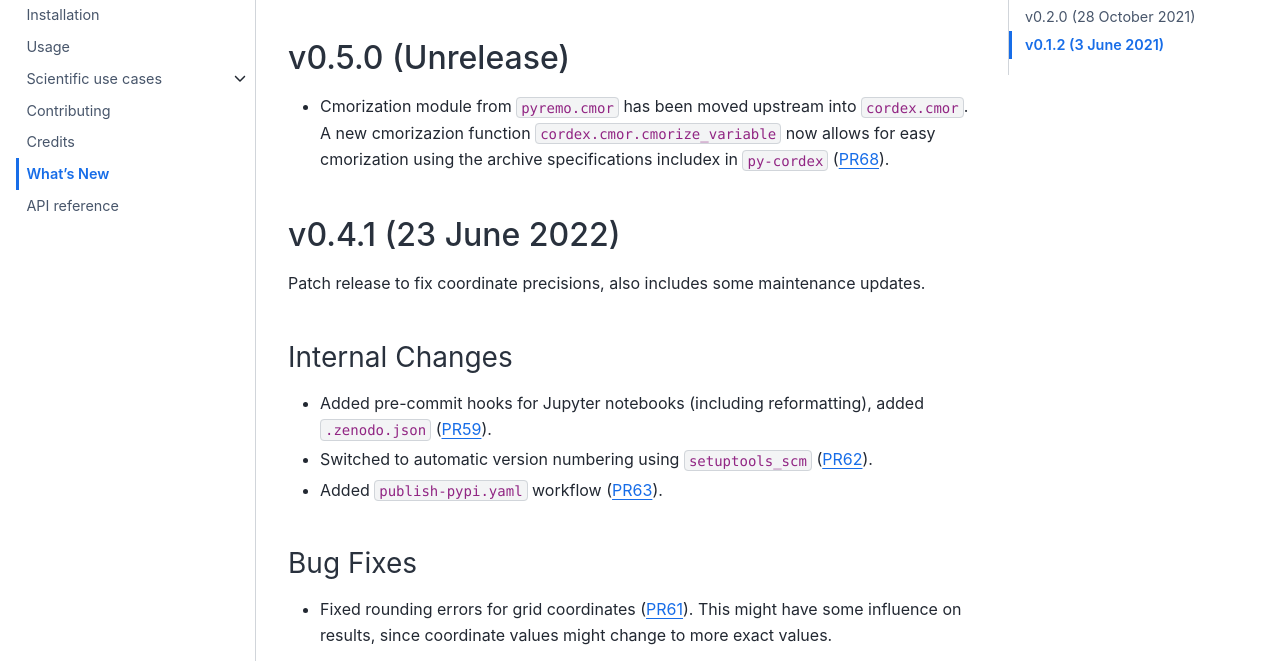
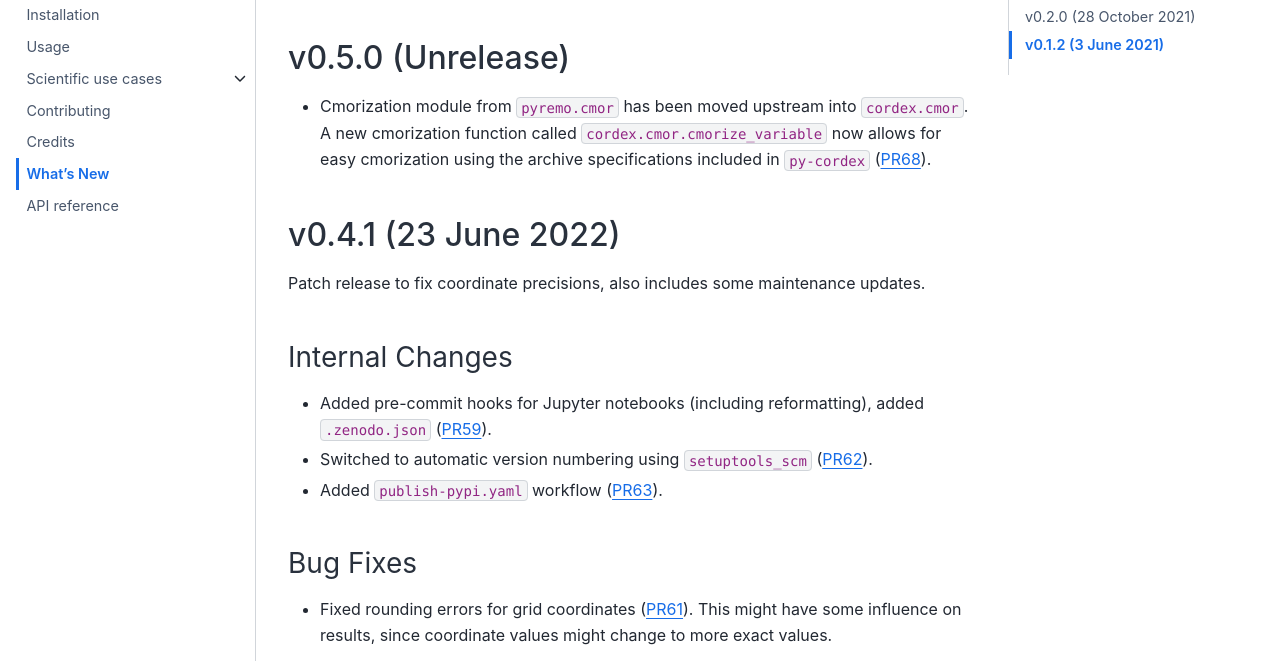
Before and after one commit to euro-cordex/py-cordex, a Sphinx documentation site: the page built from docs/whats_new.rst, in a window 1280 px wide and 900 px high, cut to the strip 239-900 px from the top of the window. Built offline with Sphinx 7.4.7 and the Sphinx Book theme 1.1.4, drawn with Linux system fonts in a browser that asks for light colours; pages that are not in the unit, such as notebooks, are missing from menus.

Commit message:
Update whats_new.rst

```diff
--- a/docs/whats_new.rst
+++ b/docs/whats_new.rst
@@ -11,7 +11,7 @@ What's New
 v0.5.0 (Unrelease)
 ------------------
 
-- Cmorization module from ``pyremo.cmor`` has been moved upstream into ``cordex.cmor``. A new cmorizazion function ``cordex.cmor.cmorize_variable`` now allows for easy cmorization using the archive specifications includex in ``py-cordex`` (:pull:`68`).
+- Cmorization module from ``pyremo.cmor`` has been moved upstream into ``cordex.cmor``. A new cmorization function called ``cordex.cmor.cmorize_variable`` now allows for easy cmorization using the archive specifications included in ``py-cordex`` (:pull:`68`).
 
 
 v0.4.1 (23 June 2022)
```
